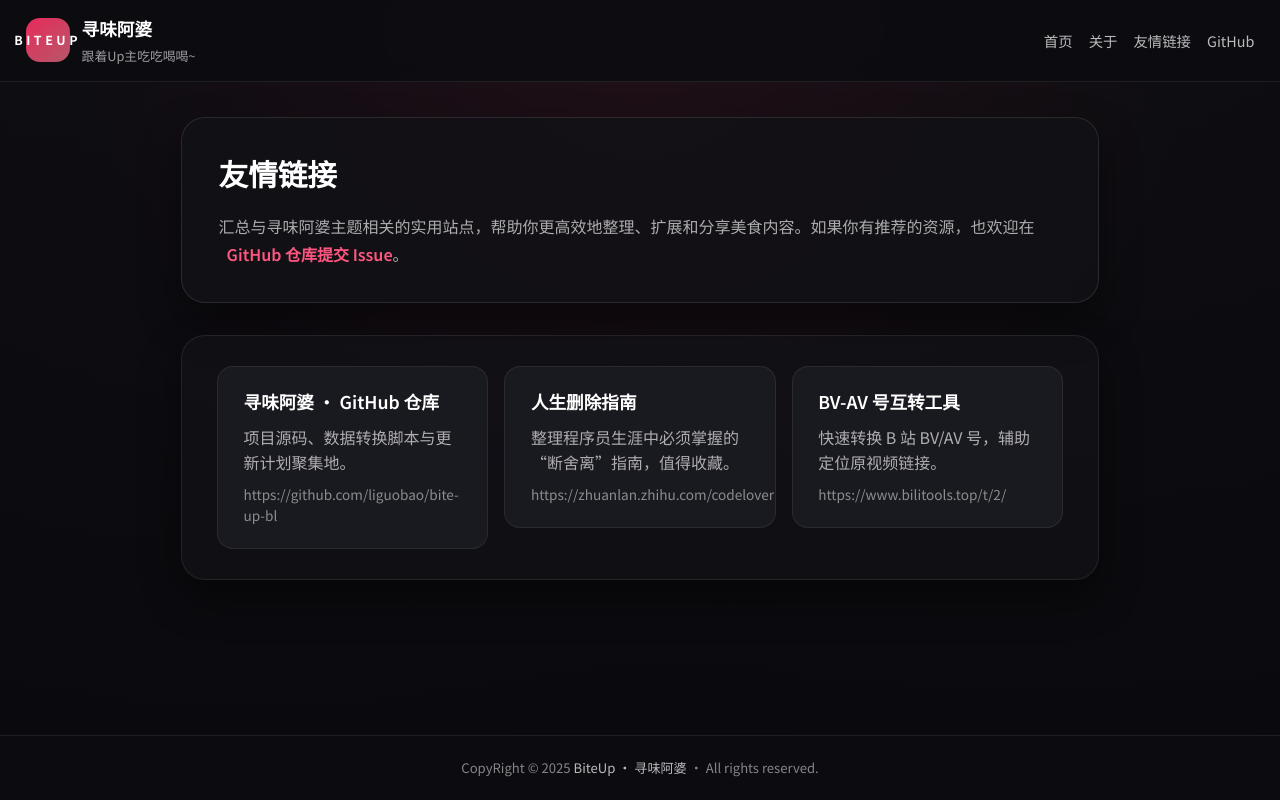
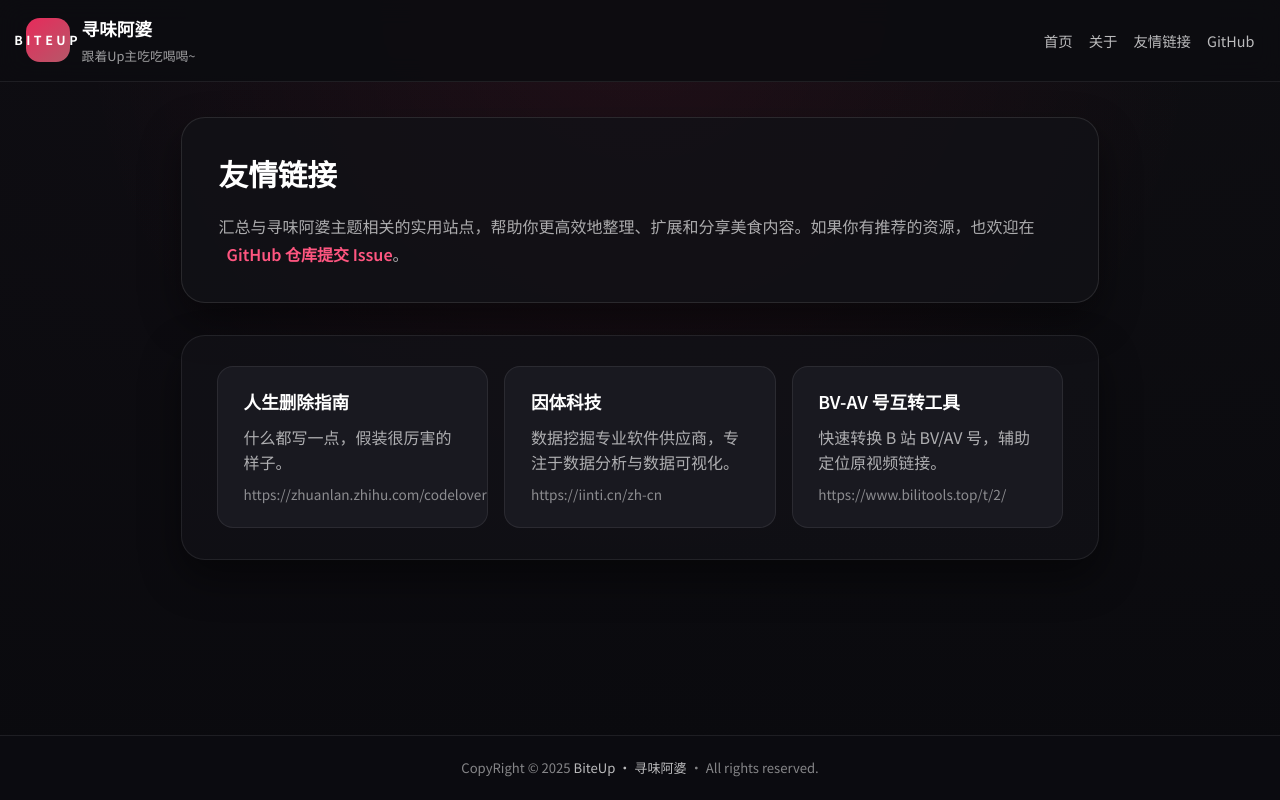
Before and after one commit to liguobao/bite-up-bl, a React (Vite) app: page /links in a window 1280 px wide. Built offline with nearby package versions, Linux system fonts and the light colour scheme.

Commit message:
feat: 更新友链

```diff
--- a/src/pages/FriendLinksPage.tsx
+++ b/src/pages/FriendLinksPage.tsx
@@ -1,13 +1,13 @@
 const friendLinks = [
   {
-    label: '寻味阿婆 · GitHub 仓库',
-    description: '项目源码、数据转换脚本与更新计划聚集地。',
-    url: 'https://github.com/liguobao/bite-up-bl',
+    label: '人生删除指南',
+    description: '什么都写一点，假装很厉害的样子。',
+    url: 'https://zhuanlan.zhihu.com/codelover',
   },
-  {
-    label: '人生删除指南',
-    description: '整理程序员生涯中必须掌握的“断舍离”指南，值得收藏。',
-    url: 'https://zhuanlan.zhihu.com/codelover',
+    {
+    label: '因体科技',
+    description: '数据挖掘专业软件供应商，专注于数据分析与数据可视化。',
+    url: 'https://iinti.cn/zh-cn',
   },
   {
     label: 'BV-AV 号互转工具',
```
